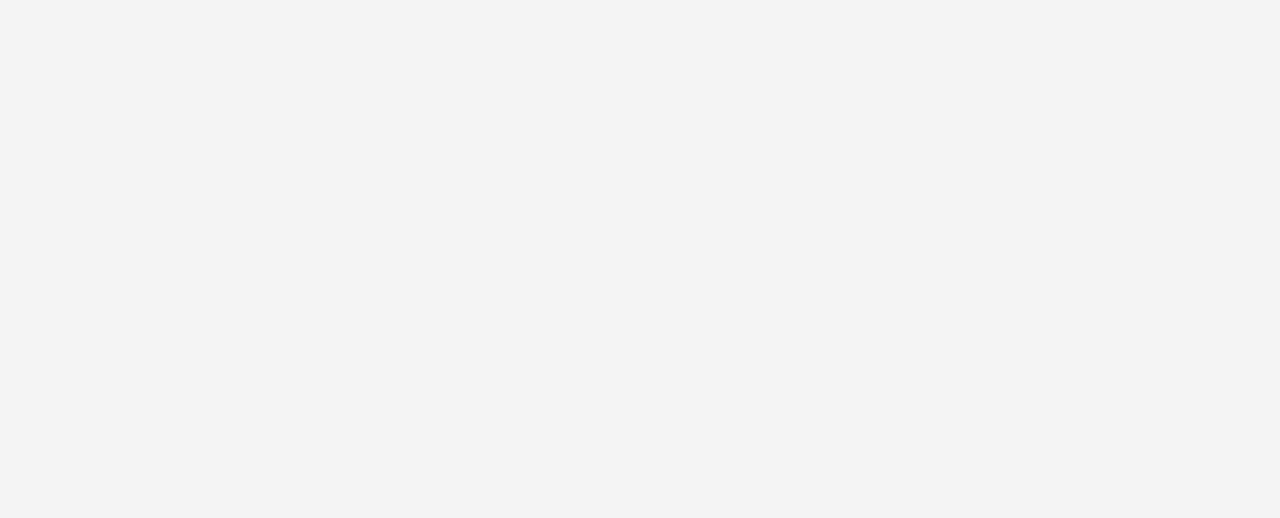
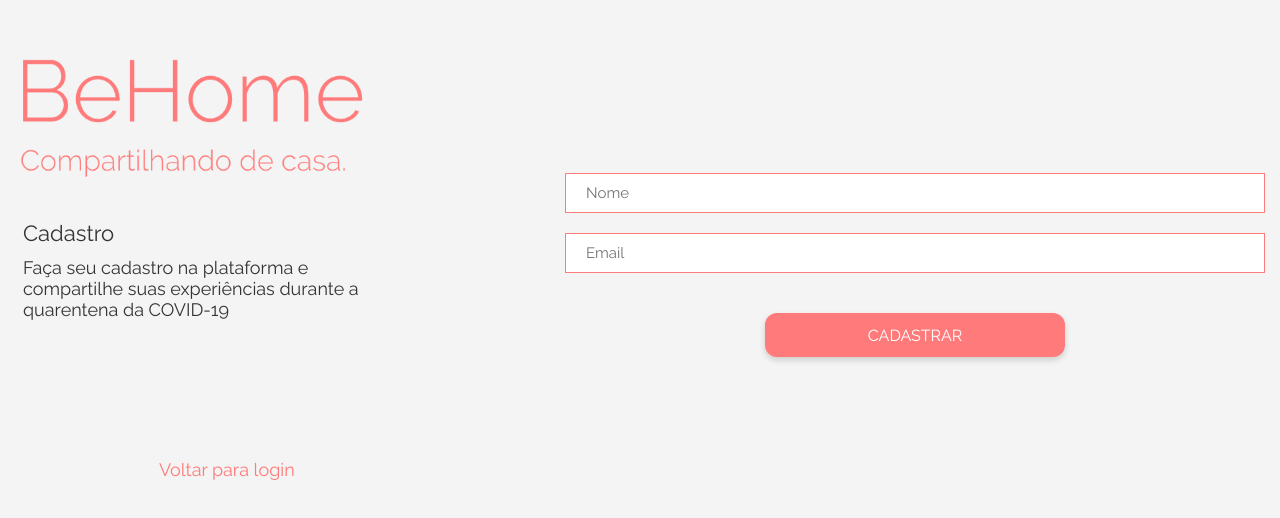
Before and after one commit to luccardoso51/BeHome-Frontend, a React (Create React App) app: page /register in a window 1280 px wide. Shown: the part 140-658 px from the top of the page. Built offline with nearby package versions, Linux system fonts and the light colour scheme.

Commit message:
Register page and some changes on the size of the login page

```diff
--- a/src/pages/Login/index.js
+++ b/src/pages/Login/index.js
@@ -1,4 +1,5 @@
 import React from 'react';
+import { Link } from 'react-router-dom';
 
 import './styles.css';
 
@@ -9,7 +10,7 @@ export default function Login() {
     return (
         <div className="logon-container">
             <section className="form">
-                <img src={LogoImg} alt="Be Home"/>
+                <img src={LogoImg} alt="BeHome"/>
 
                 <form>
                     <h1>Login</h1>
@@ -19,9 +20,9 @@ export default function Login() {
 
                 </form>
                 <section className="register">
-                    <a href="/Register">
+                    <Link to="/Register">
                         Não tenho cadastro
-                    </a>
+                    </Link>
                 </section>
 
 
--- a/src/pages/Login/styles.css
+++ b/src/pages/Login/styles.css
@@ -19,12 +19,13 @@ body {
 .logon-container section.form {
     width: 100%;
     max-width: 350px;
-    margin-right: 250px;
+    margin-right: 100px;
+    margin-left: 100px;
 }
 
 .logon-container section.form form {
-    width: 473px;
-    height: 238px;
+    width: 280px;
+    height: 180px;
     margin-top: 40px;
     background: #FFFFFF 0% 0% no-repeat padding-box;
     box-shadow: 0px 3px 6px #00000029;
@@ -33,26 +34,35 @@ body {
 
 }
 
+.logon-container img {
+    width: 600px;
+}
+
+.logon-container section.form img {
+    width: 300px;
+}
+
 .logon-container section.form form h1 {
-    font-size: 32px;
+    font-size: 20px;
     padding-top: 24px;
     margin-bottom: 12px;
     color: #FF7B7B;
     font-family: 'Raleway', sans-serif;
     text-align: center;
+    background-color: #FFFFFF;
 }
 
 .logon-container section.form form input {
-    width: 351px;
-    height: 55px;
+    width: 230px;
+    height: 38px;
     color: #838383;
     border: 1px solid #FF7B7B;
     border-radius: 12px;
     box-sizing: border-box;
     text-align: center;
     display: flex;
-    margin: auto;
-    font-size: 20px;
+    margin-left: 25px;
+    font-size: 14px;
     opacity: 1;
 }
 
@@ -60,8 +70,8 @@ body {
     cursor: pointer;
     padding: 0;
     border: 0;
-    width: 192px;
-    height: 51px;
+    width: 140px;
+    height: 35px;
     color: #FFFFFF;
     background: #FF7B7B 0% 0% no-repeat padding-box;
     box-shadow: 0px 3px 6px #00000029;
@@ -69,10 +79,10 @@ body {
     opacity: 1;
     display: inline-block;
     text-align: center;
-    font-size: 26px;
+    font-size: 16px;
     font-family: 'Raleway', sans-serif;
     margin-top: 15px;
-    margin-left: 150px;
+    margin-left: 70px;
     transition: filter 0.2s;
 }
 
@@ -83,11 +93,11 @@ body {
 .logon-container section.form section.register a {
 
     width: auto;
-    margin-left: 144px;
+    margin-left: 75px;
     display: flex;
     margin-top: 20px;
     color: #343434;
-    font-size: 22px;
+    font-size: 14px;
     font-family: 'Raleway', sans-serif;
     text-decoration: none;
     transition: opacity 0.2s;
--- a/src/pages/Register/index.js
+++ b/src/pages/Register/index.js
@@ -0,0 +1,29 @@
+import React from 'react';
+import { Link } from 'react-router-dom'
+
+import './styles.css';
+
+import LogoImg from '../../assets/Logo.png'
+
+export default function Register() {
+    return (
+        <div className="register-container">
+            <section>
+                <img src={LogoImg} alt="BeHome"/>
+
+                <p className="cadastro">Cadastro</p>
+                <p>Faça seu cadastro na plataforma e compartilhe suas experiências durante a quarentena da COVID-19</p>
+
+                <Link to="/">
+                    Voltar para login
+                </Link>
+            </section>
+
+            <form>
+                <input placeholder="Nome"/>
+                <input type="email" placeholder="Email"/>
+                <button type="submit">CADASTRAR</button>
+            </form>
+        </div>
+    );
+}
--- a/src/pages/Register/styles.css
+++ b/src/pages/Register/styles.css
@@ -0,0 +1,94 @@
+@import url('https://fonts.googleapis.com/css2?family=Raleway&display=swap');
+
+.register-container {
+    width: 100%;
+    max-width: 1120px;
+    height: 100vh;
+    margin: 0 auto;
+
+    display: flex;
+    align-items: center;
+    justify-content: center;
+}
+
+.register-container section {
+    margin-right: 200px;
+}
+
+.register-container img {
+    width: 350px;
+}
+
+.register-container section p.cadastro {
+    height: 37px;
+    font-size: 22px;
+    color: #343434;
+    font-family: 'Raleway', sans-serif;
+    opacity: 1;
+    margin-left: 8px;
+    margin-top: 40px;
+    margin-bottom: 0;
+}
+
+.register-container section p {
+    height: 102px;
+    font-size: 18px;
+    color: #343434;
+    font-family: 'Raleway', sans-serif;
+    opacity: 1;
+    margin-left: 8px;
+    margin-bottom: 100px;
+}
+
+.register-container section a {
+    width: auto;
+    margin-left: 144px;
+    margin-top: 20px;
+    display: flex;
+    color: #FF7B7B;
+    font-size: 18px;
+    font-family: 'Raleway', sans-serif;
+    text-decoration: none;
+    transition: opacity 0.2s;
+    text-align: center;
+    transition: opacity 0.2;
+}
+
+.register-container section a:hover {
+    opacity: 0.8;
+}
+
+.register-container form input {
+    width: 700px;
+    border: 1px solid #FF7B7B;
+    background: #FFFFFF 0% 0% no-repeat padding-box;
+    height: 40px;
+    margin-top: 10px;
+    margin-bottom: 10px;
+    text-indent: 20px;
+    font-family: 'Raleway', sans-serif;
+    font-size: 15px;
+    opacity: 1;
+}
+
+.register-container form button {
+    cursor: pointer;
+    border: 0;
+    width: 300px;
+    height: 44px;
+    color: #FFFFFF;
+    background: #FF7B7B 0% 0% no-repeat padding-box;
+    box-shadow: 0px 3px 6px #00000029;
+    border-radius: 12px;
+    opacity: 1;
+    text-align: center;
+    font-size: 16px;
+    font-family: 'Raleway', sans-serif;
+    margin-top: 30px;
+    margin-left: 200px;
+    transition: filter 0.2s;
+}
+
+.register-container form button:hover {
+    filter: brightness(90%);
+}
--- a/src/routes.js
+++ b/src/routes.js
@@ -1,14 +1,16 @@
-import React from 'react'
-import {BrowserRouter, Route, Switch} from 'react-router-dom'
+import React from 'react';
+import {BrowserRouter, Route, Switch} from 'react-router-dom';
 
-import Login from './pages/Login'
-import CreatePublication from './pages/CreatePublication'
+import Login from './pages/Login';
+import Register from './pages/Register';
+import CreatePublication from './pages/CreatePublication';
 
 export default function Routes(){
   return (
     <BrowserRouter>
       <Switch>
         <Route path="/" component={Login} exact />
+        <Route path="/register" component={Register} />
         <Route path="/createpublication" component={CreatePublication} />
       </Switch>
     </BrowserRouter>
```
